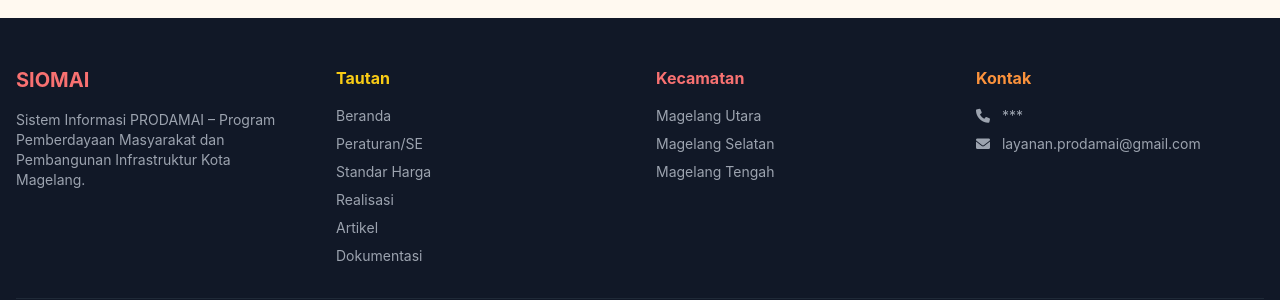
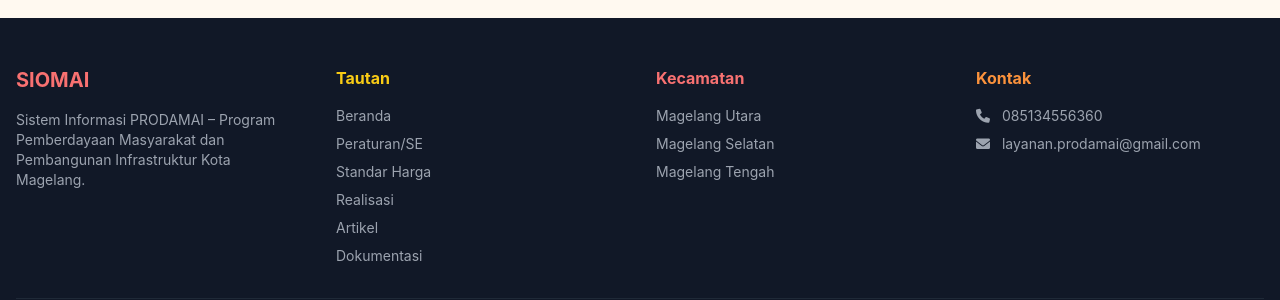
Before and after one commit to fasilitatormgl/siomai, a Jekyll site: the page built from index.html, in a window 1280 px wide and 900 px high, scrolled down 1411 px. Shown: the part 501-801 px from the top of the window. Built offline with Jekyll 4.4.1, drawn with Linux system fonts in a browser that asks for light colours; nearby versions of some CDN libraries.

Commit message:
Update contact phone number in default layout

```diff
--- a/_layouts/default.html
+++ b/_layouts/default.html
@@ -223,7 +223,7 @@
                 <div>
                     <h4 class="font-bold mb-4 text-orange-400">Kontak</h4>
                     <ul class="space-y-2 text-gray-400 text-sm">
-                        <li><i class="fas fa-phone mr-2"></i> *** </li>
+                        <li><i class="fas fa-phone mr-2"></i> 085134556360 </li>
                         <li><i class="fas fa-envelope mr-2"></i> layanan.prodamai@gmail.com</li>
                     </ul>
                 </div>
```
